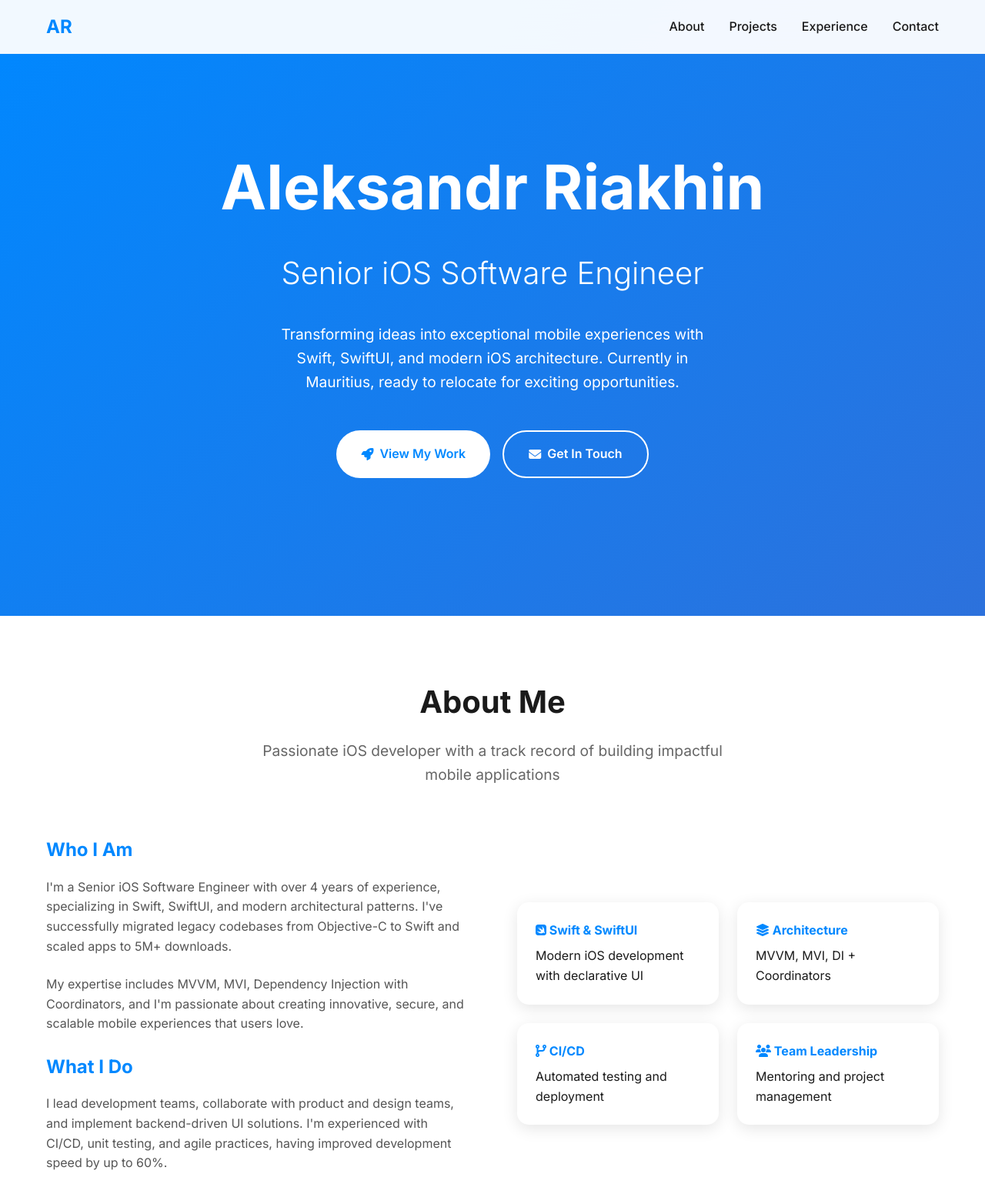
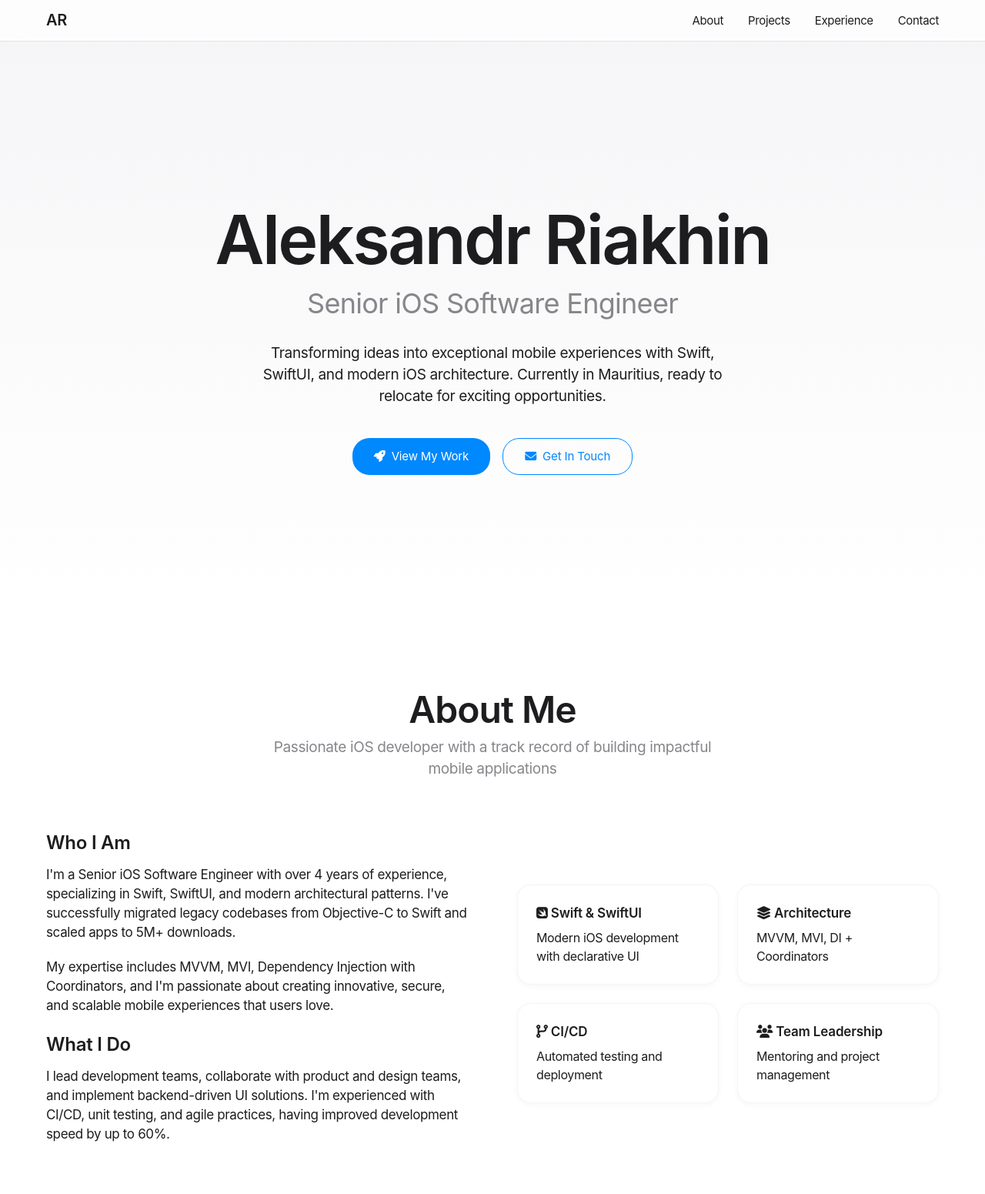
Before and after one commit to alexryakhin/alexryakhin.github.io, a plain HTML site: page index.html in a window 1280 px wide. Shown: the top 1551 px of the page at 77% size. Drawn offline with Linux system fonts and the light colour scheme.

Commit message:
Apple's design language

```diff
--- a/index.html
+++ b/index.html
@@ -19,7 +19,6 @@
     <link rel="manifest" href="favicon/site.webmanifest">
     <link rel="preconnect" href="https://fonts.googleapis.com">
     <link rel="preconnect" href="https://fonts.gstatic.com" crossorigin>
-    <link href="https://fonts.googleapis.com/css2?family=Inter:wght@300;400;500;600;700&display=swap" rel="stylesheet">
     <link rel="stylesheet" href="https://cdnjs.cloudflare.com/ajax/libs/font-awesome/6.4.0/css/all.min.css">
     <style>
         * {
@@ -29,11 +28,15 @@
         }
 
         body {
-            font-family: 'Inter', -apple-system, BlinkMacSystemFont, sans-serif;
-            line-height: 1.6;
-            color: #1a1a1a;
-            background: linear-gradient(135deg, #0088FF 0%, #764ba2 100%);
+            font-family: -apple-system, BlinkMacSystemFont, 'SF Pro Display', 'SF Pro Text', 'Helvetica Neue', Helvetica, Arial, sans-serif;
+            line-height: 1.47059;
+            font-weight: 400;
+            letter-spacing: -0.022em;
+            color: #1d1d1f;
+            background: #ffffff;
             overflow-x: hidden;
+            -webkit-font-smoothing: antialiased;
+            -moz-osx-font-smoothing: grayscale;
         }
 
         .container {
@@ -48,11 +51,13 @@
             top: 0;
             left: 0;
             right: 0;
-            background: rgba(255, 255, 255, 0.95);
-            backdrop-filter: blur(20px);
+            background: rgba(255, 255, 255, 0.8);
+            backdrop-filter: saturate(180%) blur(20px);
+            -webkit-backdrop-filter: saturate(180%) blur(20px);
             z-index: 1000;
-            padding: 1rem 0;
-            transition: all 0.3s ease;
+            padding: 0.75rem 0;
+            transition: all 0.3s cubic-bezier(0.4, 0, 0.2, 1);
+            border-bottom: 0.5px solid rgba(0, 0, 0, 0.1);
         }
 
         .nav {
@@ -62,9 +67,10 @@
         }
 
         .logo {
-            font-size: 1.5rem;
-            font-weight: 700;
-            color: #0088FF;
+            font-size: 1.25rem;
+            font-weight: 600;
+            color: #1d1d1f;
+            letter-spacing: -0.01em;
         }
 
         .nav-links {
@@ -75,9 +81,10 @@
 
         .nav-links a {
             text-decoration: none;
-            color: #1a1a1a;
-            font-weight: 500;
-            transition: color 0.3s ease;
+            color: #1d1d1f;
+            font-weight: 400;
+            font-size: 0.9375rem;
+            transition: color 0.2s cubic-bezier(0.4, 0, 0.2, 1);
         }
 
         .nav-links a:hover {
@@ -91,49 +98,44 @@
             align-items: center;
             position: relative;
             overflow: hidden;
-        }
-
-        .hero::before {
-            content: '';
-            position: absolute;
-            top: 0;
-            left: 0;
-            right: 0;
-            bottom: 0;
-            background: linear-gradient(135deg, rgba(0, 136, 255, 0.1) 0%, rgba(118, 75, 162, 0.1) 100%);
-            z-index: 1;
+            background: linear-gradient(180deg, #f5f5f7 0%, #ffffff 100%);
+            padding-top: 5rem;
         }
 
         .hero-content {
             position: relative;
             z-index: 2;
             text-align: center;
-            color: white;
+            color: #1d1d1f;
         }
 
         .hero h1 {
-            font-size: clamp(3rem, 8vw, 5rem);
-            font-weight: 700;
-            margin-bottom: 1rem;
-            animation: fadeInUp 1s ease;
+            font-size: clamp(3rem, 8vw, 5.5rem);
+            font-weight: 600;
+            margin-bottom: 0.5rem;
+            letter-spacing: -0.03em;
+            line-height: 1.1;
+            animation: fadeInUp 0.8s cubic-bezier(0.4, 0, 0.2, 1);
         }
 
         .hero h2 {
-            font-size: clamp(1.5rem, 4vw, 2.5rem);
-            font-weight: 300;
-            margin-bottom: 2rem;
-            opacity: 0.9;
-            animation: fadeInUp 1s ease 0.2s both;
+            font-size: clamp(1.5rem, 4vw, 2.25rem);
+            font-weight: 400;
+            margin-bottom: 1.5rem;
+            color: #86868b;
+            letter-spacing: -0.02em;
+            animation: fadeInUp 0.8s cubic-bezier(0.4, 0, 0.2, 1) 0.1s both;
         }
 
         .hero p {
-            font-size: 1.2rem;
-            margin-bottom: 3rem;
-            opacity: 0.8;
+            font-size: 1.1875rem;
+            margin-bottom: 2.5rem;
+            color: #1d1d1f;
             max-width: 600px;
             margin-left: auto;
             margin-right: auto;
-            animation: fadeInUp 1s ease 0.4s both;
+            line-height: 1.47059;
+            animation: fadeInUp 0.8s cubic-bezier(0.4, 0, 0.2, 1) 0.2s both;
         }
 
         .cta-buttons {
@@ -145,50 +147,49 @@
         }
 
         .btn {
-            padding: 1rem 2rem;
+            padding: 0.75rem 1.75rem;
             border: none;
-            border-radius: 50px;
-            font-weight: 600;
+            border-radius: 22px;
+            font-weight: 400;
+            font-size: 0.9375rem;
             text-decoration: none;
-            transition: all 0.3s ease;
+            transition: all 0.2s cubic-bezier(0.4, 0, 0.2, 1);
             cursor: pointer;
             display: inline-flex;
             align-items: center;
             gap: 0.5rem;
+            letter-spacing: -0.01em;
         }
 
         .btn-primary {
-            background: white;
-            color: #0088FF;
+            background: #0088FF;
+            color: white;
         }
 
         .btn-primary:hover {
-            transform: translateY(-2px);
-            box-shadow: 0 10px 30px rgba(0, 0, 0, 0.2);
+            background: #0071d9;
+            transform: translateY(-1px);
         }
 
         .btn-secondary {
             background: transparent;
-            color: white;
-            border: 2px solid white;
+            color: #0088FF;
+            border: 1px solid #0088FF;
         }
 
         .btn-secondary:hover {
-            background: white;
-            color: #0088FF;
-            transform: translateY(-2px);
+            background: rgba(0, 136, 255, 0.1);
+            transform: translateY(-1px);
         }
 
         /* Sections */
         .section {
-            padding: 5rem 0;
-            background: white;
-            backdrop-filter: blur(10px);
-            -webkit-backdrop-filter: blur(10px);
+            padding: 6rem 0;
+            background: #ffffff;
         }
 
         .section:nth-child(even) {
-            background: #f8fafc;
+            background: #f5f5f7;
         }
 
         .section-header {
@@ -197,17 +198,21 @@
         }
 
         .section-title {
-            font-size: 2.5rem;
-            font-weight: 700;
-            margin-bottom: 1rem;
-            color: #1a1a1a;
+            font-size: clamp(2rem, 5vw, 3rem);
+            font-weight: 600;
+            margin-bottom: 0.5rem;
+            color: #1d1d1f;
+            letter-spacing: -0.02em;
+            line-height: 1.1;
         }
 
         .section-subtitle {
-            font-size: 1.2rem;
-            color: #666;
+            font-size: 1.1875rem;
+            color: #86868b;
             max-width: 600px;
             margin: 0 auto;
+            font-weight: 400;
+            line-height: 1.47059;
         }
 
         /* About Section */
@@ -220,13 +225,17 @@
 
         .about-text h3 {
             font-size: 1.5rem;
-            margin-bottom: 1rem;
-            color: #0088FF;
+            margin-bottom: 0.75rem;
+            color: #1d1d1f;
+            font-weight: 600;
+            letter-spacing: -0.01em;
         }
 
         .about-text p {
-            margin-bottom: 1.5rem;
-            color: #555;
+            margin-bottom: 1.25rem;
+            color: #1d1d1f;
+            font-size: 1.0625rem;
+            line-height: 1.47059;
         }
 
         .skills-grid {
@@ -238,18 +247,23 @@
         .skill-card {
             background: white;
             padding: 1.5rem;
-            border-radius: 15px;
-            box-shadow: 0 5px 20px rgba(0, 0, 0, 0.1);
-            transition: transform 0.3s ease;
+            border-radius: 18px;
+            box-shadow: 0 2px 8px rgba(0, 0, 0, 0.04);
+            transition: all 0.2s cubic-bezier(0.4, 0, 0.2, 1);
+            border: 0.5px solid rgba(0, 0, 0, 0.04);
         }
 
         .skill-card:hover {
-            transform: translateY(-5px);
+            transform: translateY(-2px);
+            box-shadow: 0 4px 12px rgba(0, 0, 0, 0.08);
         }
 
         .skill-card h4 {
-            color: #0088FF;
+            color: #1d1d1f;
             margin-bottom: 0.5rem;
+            font-weight: 600;
+            font-size: 1.0625rem;
+            letter-spacing: -0.01em;
         }
 
         /* Projects Section */
@@ -261,38 +275,39 @@
 
         .project-card {
             background: white;
-            border-radius: 20px;
+            border-radius: 18px;
             overflow: hidden;
-            box-shadow: 0 10px 40px rgba(0, 0, 0, 0.1);
-            transition: all 0.3s ease;
+            box-shadow: 0 2px 8px rgba(0, 0, 0, 0.04);
+            border: 0.5px solid rgba(0, 0, 0, 0.04);
+            transition: all 0.2s cubic-bezier(0.4, 0, 0.2, 1);
         }
 
         .project-card:hover {
-            transform: translateY(-10px);
-            box-shadow: 0 20px 60px rgba(0, 0, 0, 0.15);
+            transform: translateY(-4px);
+            box-shadow: 0 8px 24px rgba(0, 0, 0, 0.12);
         }
 
         .project-image {
             height: 200px;
-            background: linear-gradient(135deg, #0088FF 0%, #764ba2 100%);
+            background: linear-gradient(180deg, #f5f5f7 0%, #ffffff 100%);
             display: flex;
             align-items: center;
             justify-content: center;
-            color: white;
+            color: #1d1d1f;
             font-size: 3rem;
         }
 
         .app-icon {
             width: 80px;
             height: 80px;
-            border-radius: 16px;
+            border-radius: 18px;
             object-fit: cover;
-            box-shadow: 0 8px 25px rgba(0, 0, 0, 0.2);
-            transition: transform 0.3s ease;
+            box-shadow: 0 2px 8px rgba(0, 0, 0, 0.1);
+            transition: transform 0.2s cubic-bezier(0.4, 0, 0.2, 1);
         }
 
         .app-icon:hover {
-            transform: scale(1.1);
+            transform: scale(1.05);
         }
 
         .project-content {
@@ -302,13 +317,16 @@
         .project-title {
             font-size: 1.5rem;
             font-weight: 600;
-            margin-bottom: 1rem;
-            color: #1a1a1a;
+            margin-bottom: 0.75rem;
+            color: #1d1d1f;
+            letter-spacing: -0.01em;
         }
 
         .project-description {
-            color: #666;
-            margin-bottom: 1.5rem;
+            color: #1d1d1f;
+            margin-bottom: 1.25rem;
+            font-size: 1.0625rem;
+            line-height: 1.47059;
         }
 
         .project-tech {
@@ -319,12 +337,13 @@
         }
 
         .tech-tag {
-            background: #f1f5f9;
-            color: #0088FF;
-            padding: 0.25rem 0.75rem;
-            border-radius: 20px;
-            font-size: 0.875rem;
-            font-weight: 500;
+            background: #f5f5f7;
+            color: #1d1d1f;
+            padding: 0.375rem 0.875rem;
+            border-radius: 12px;
+            font-size: 0.8125rem;
+            font-weight: 400;
+            border: 0.5px solid rgba(0, 0, 0, 0.04);
         }
 
         .project-links {
@@ -333,11 +352,12 @@
         }
 
         .project-links a {
-            padding: 0.5rem 1rem;
-            border-radius: 25px;
+            padding: 0.625rem 1.25rem;
+            border-radius: 20px;
             text-decoration: none;
-            font-weight: 500;
-            transition: all 0.3s ease;
+            font-weight: 400;
+            font-size: 0.9375rem;
+            transition: all 0.2s cubic-bezier(0.4, 0, 0.2, 1);
         }
 
         .project-links .btn-primary {
@@ -345,9 +365,18 @@
             color: white;
         }
 
+        .project-links .btn-primary:hover {
+            background: #0071d9;
+        }
+
         .project-links .btn-secondary {
-            border: 2px solid #0088FF;
+            border: 1px solid #0088FF;
             color: #0088FF;
+            background: transparent;
+        }
+
+        .project-links .btn-secondary:hover {
+            background: rgba(0, 136, 255, 0.1);
         }
 
         /* Experience Section */
@@ -401,31 +430,36 @@
         .timeline-content {
             background: white;
             padding: 2rem;
-            border-radius: 15px;
-            box-shadow: 0 5px 20px rgba(0, 0, 0, 0.1);
+            border-radius: 18px;
+            box-shadow: 0 2px 8px rgba(0, 0, 0, 0.04);
+            border: 0.5px solid rgba(0, 0, 0, 0.04);
         }
 
         .timeline-title {
             font-size: 1.25rem;
             font-weight: 600;
-            color: #0088FF;
+            color: #1d1d1f;
             margin-bottom: 0.5rem;
+            letter-spacing: -0.01em;
         }
 
         .timeline-company {
-            font-weight: 500;
-            color: #1a1a1a;
+            font-weight: 400;
+            color: #1d1d1f;
             margin-bottom: 0.5rem;
+            font-size: 1.0625rem;
         }
 
         .timeline-date {
-            color: #666;
-            font-size: 0.875rem;
+            color: #86868b;
+            font-size: 0.9375rem;
             margin-bottom: 1rem;
         }
 
         .timeline-description {
-            color: #555;
+            color: #1d1d1f;
+            font-size: 1.0625rem;
+            line-height: 1.47059;
         }
 
         /* Contact Section */
@@ -447,32 +481,35 @@
             display: flex;
             align-items: center;
             gap: 0.5rem;
-            padding: 1rem 2rem;
+            padding: 0.75rem 1.75rem;
             background: #0088FF;
             color: white;
             text-decoration: none;
-            border-radius: 50px;
-            transition: all 0.3s ease;
+            border-radius: 22px;
+            transition: all 0.2s cubic-bezier(0.4, 0, 0.2, 1);
+            font-size: 0.9375rem;
+            font-weight: 400;
         }
 
         .contact-link:hover {
-            transform: translateY(-2px);
-            box-shadow: 0 10px 30px rgba(0, 136, 255, 0.3);
+            background: #0071d9;
+            transform: translateY(-1px);
         }
 
         /* Footer */
         .footer {
-            background: #1a1a1a;
-            color: white;
+            background: #f5f5f7;
+            color: #86868b;
             text-align: center;
-            padding: 2rem 0;
+            padding: 2.5rem 0;
+            font-size: 0.875rem;
         }
 
         /* Animations */
         @keyframes fadeInUp {
             from {
                 opacity: 0;
-                transform: translateY(30px);
+                transform: translateY(20px);
             }
             to {
                 opacity: 1;
@@ -532,8 +569,8 @@
         /* Scroll animations */
         .scroll-reveal {
             opacity: 0;
-            transform: translateY(50px);
-            transition: all 0.8s ease;
+            transform: translateY(30px);
+            transition: all 0.6s cubic-bezier(0.4, 0, 0.2, 1);
         }
 
         .scroll-reveal.revealed {
@@ -803,10 +840,10 @@
         window.addEventListener('scroll', () => {
             const header = document.querySelector('.header');
             if (window.scrollY > 100) {
-                header.style.background = 'rgba(255, 255, 255, 0.98)';
-                header.style.boxShadow = '0 2px 20px rgba(0, 0, 0, 0.1)';
+                header.style.background = 'rgba(255, 255, 255, 0.85)';
+                header.style.boxShadow = '0 1px 4px rgba(0, 0, 0, 0.04)';
             } else {
-                header.style.background = 'rgba(255, 255, 255, 0.95)';
+                header.style.background = 'rgba(255, 255, 255, 0.8)';
                 header.style.boxShadow = 'none';
             }
         });
@@ -829,14 +866,6 @@
             observer.observe(el);
         });
 
-        // Parallax effect for hero section
-        window.addEventListener('scroll', () => {
-            const scrolled = window.pageYOffset;
-            const hero = document.querySelector('.hero');
-            if (hero) {
-                hero.style.transform = `translateY(${scrolled * 0.5}px)`;
-            }
-        });
 
         // Add loading animation
         window.addEventListener('load', () => {
```
